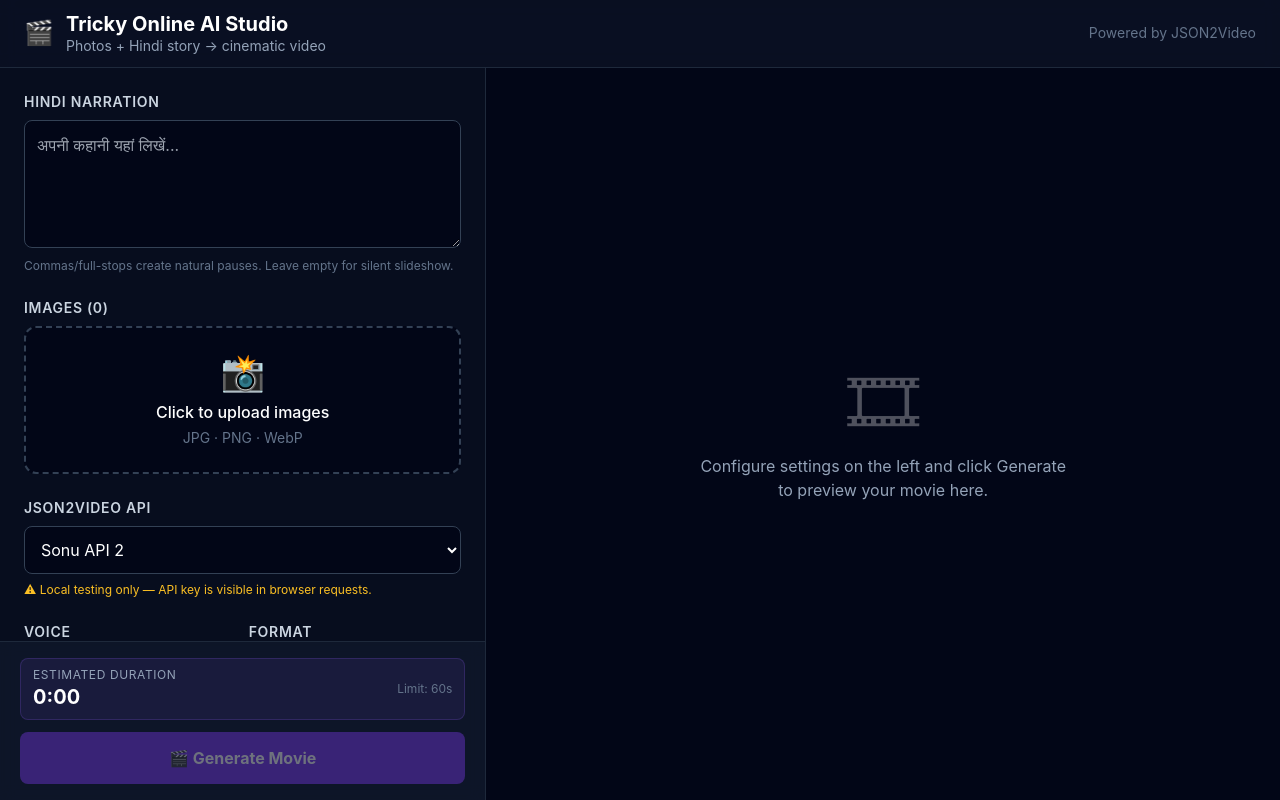
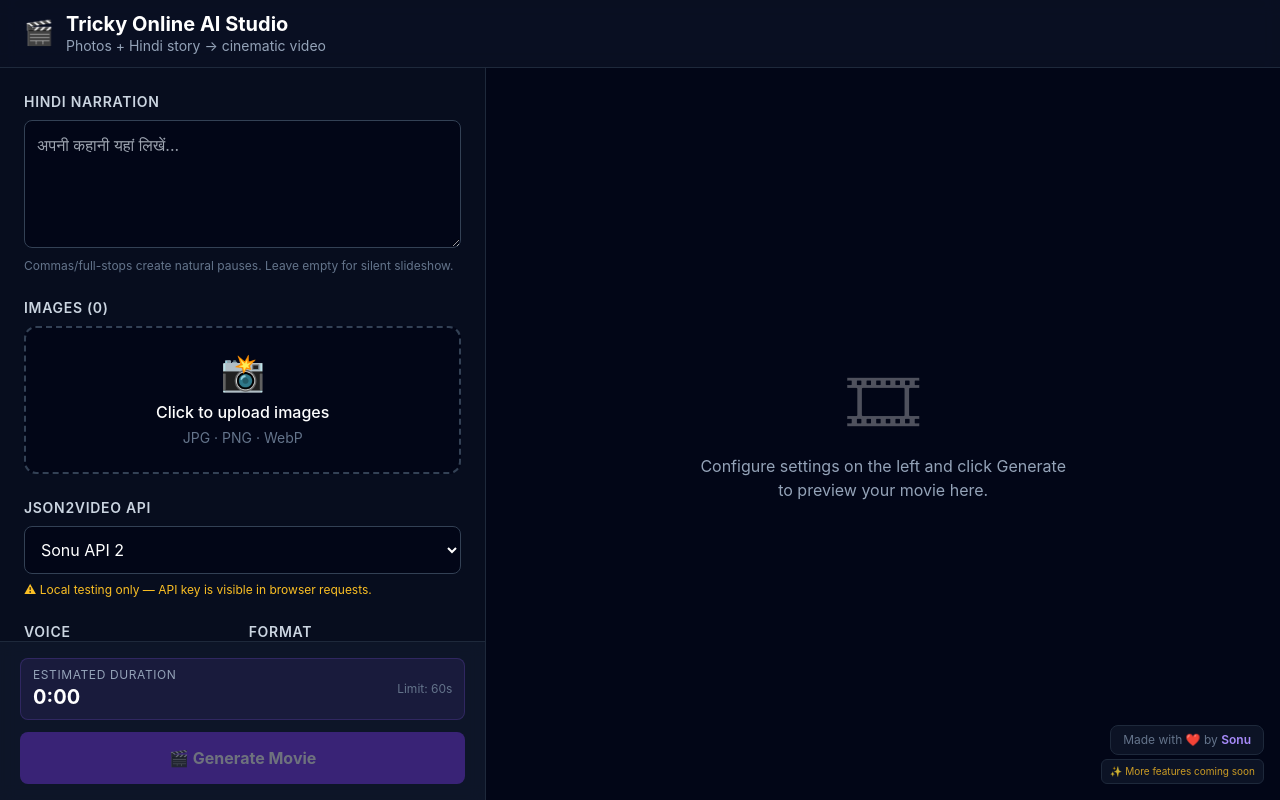
Before and after one commit to imsonugupta01/content_creation, a React (Create React App) app: page / in a window 1280 px wide. Built offline with nearby package versions, Linux system fonts and the light colour scheme.

Commit message:
first commit

```diff
--- a/src/App.js
+++ b/src/App.js
@@ -344,9 +344,6 @@ export default function App() {
             </p>
           </div>
         </div>
-        <div className="text-sm text-slate-500 hidden md:block">
-          Powered by JSON2Video
-        </div>
       </header>
 
       <div className="flex-1 min-h-0 flex">
@@ -674,6 +671,17 @@ export default function App() {
           )}
         </main>
       </div>
+
+      {/* Bottom-right corner — Made with ❤️ by Sonu + Coming soon */}
+      <div className="fixed bottom-4 right-4 z-50 flex flex-col items-end gap-1 pointer-events-none">
+        <div className="text-xs text-slate-500 bg-slate-900/80 backdrop-blur px-3 py-1.5 rounded-lg border border-slate-800">
+          Made with <span className="text-red-400">❤️</span> by{" "}
+          <span className="font-semibold text-violet-400">Sonu</span>
+        </div>
+        <div className="text-[10px] text-amber-400/80 bg-slate-900/80 backdrop-blur px-2 py-1 rounded-md border border-slate-800">
+          ✨ More features coming soon
+        </div>
+      </div>
     </div>
   );
 }
```
